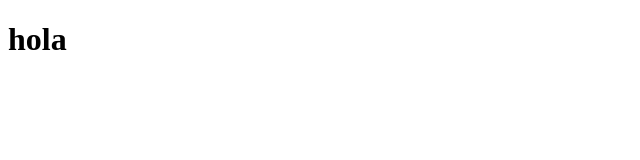
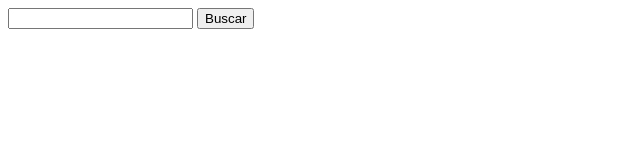
Before and after one commit to grei6095/CocktailDBFrontEnd, a plain HTML site: page index.html in a window 1280 px wide. Shown: the whole page, without its empty margins (0-640 px from the left). Drawn offline with Linux system fonts and the light colour scheme.

Commit message:
Agregado boton e input

```diff
--- a/index.html
+++ b/index.html
@@ -7,7 +7,9 @@
     <link rel="stylesheet" href="style.css">
 </head>
 <body>
-    <h1>hola</h1>
+    <input type="text" id="">
+    <button>Buscar</button>
+
     <script src="script.js"></script>
 </body>
 </html>
```
